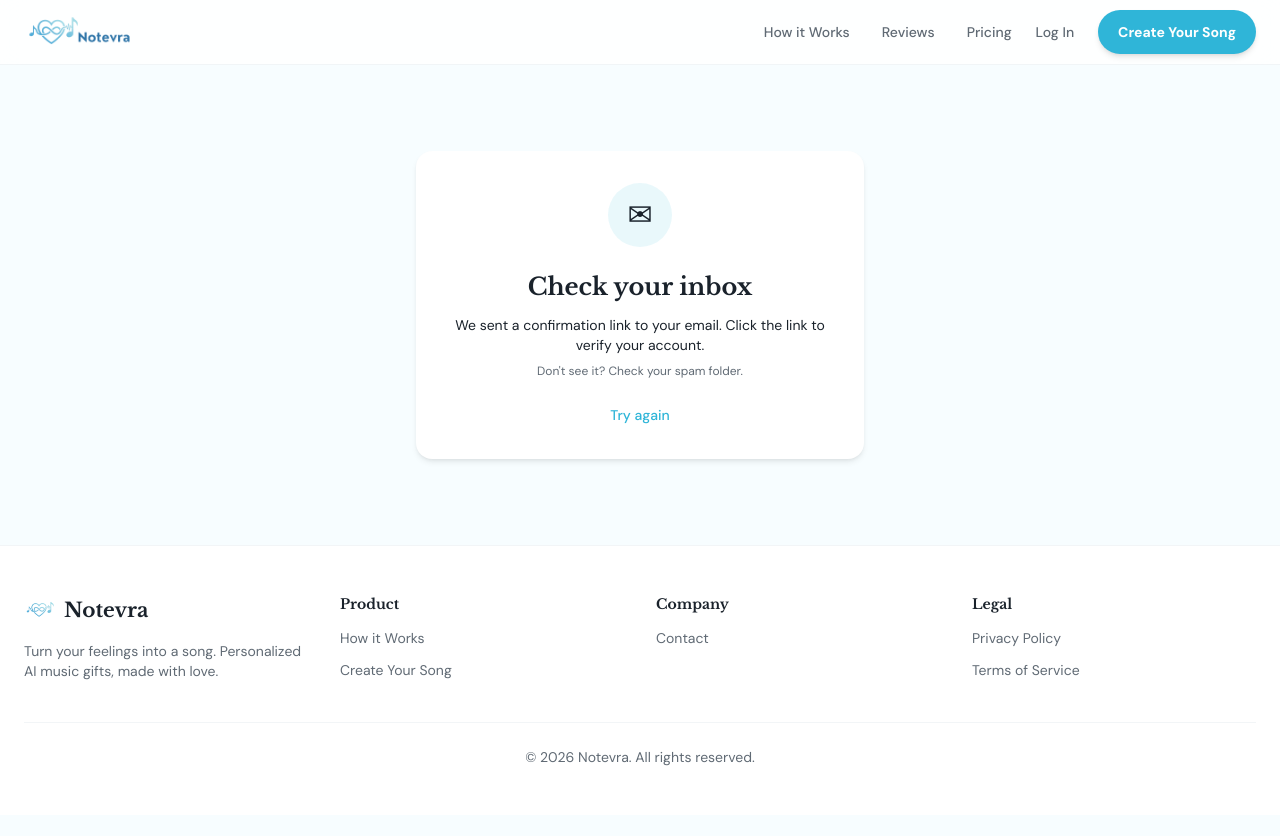
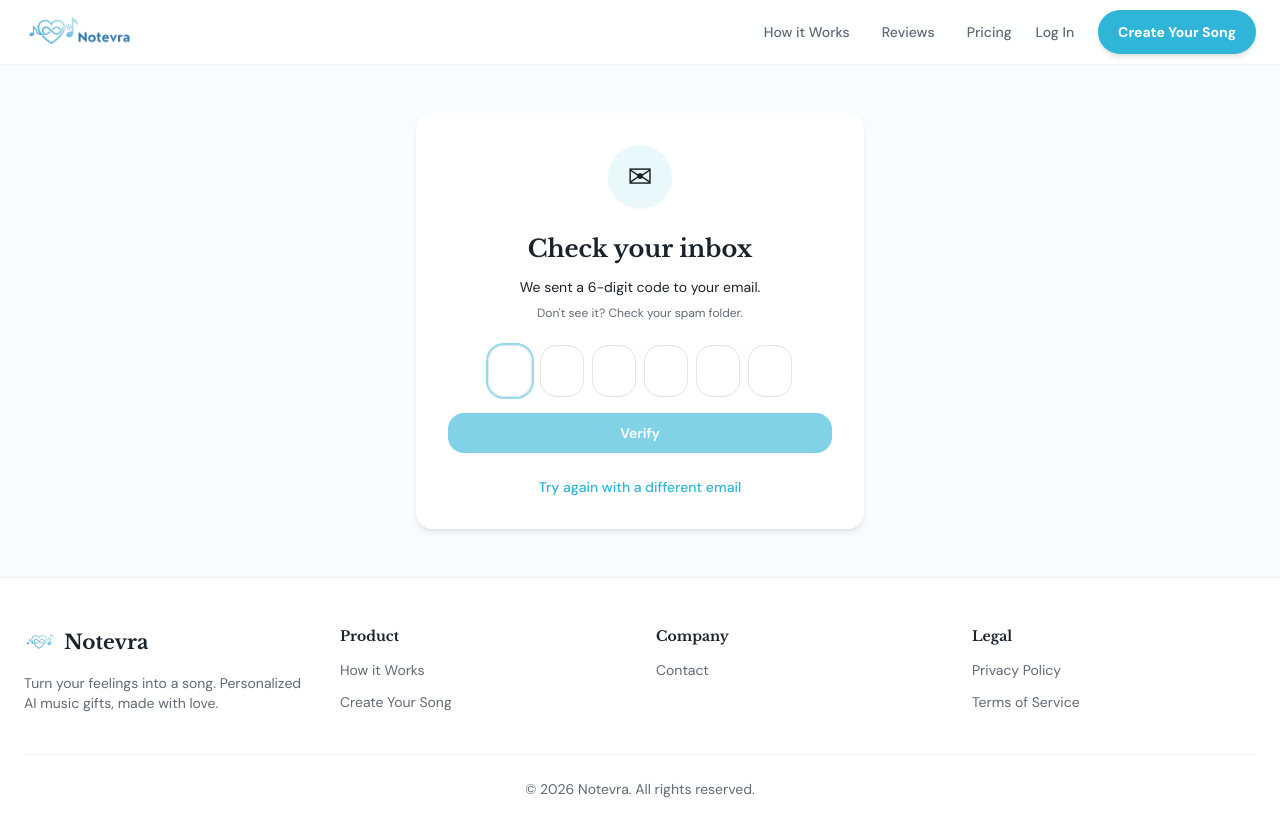
Before and after one commit to deeg9/MusicGenerator, a Next.js app: page /signup/check-email in a window 1280 px wide. Shown: the top 836 px of the page. Before the commit the page ends 815 px from the top, so only its background shows below. Built offline with nearby package versions, Linux system fonts and the light colour scheme; no server answers.

Commit message:
code sign up instead of click

```diff
--- a/src/app/signup/check-email/page.tsx
+++ b/src/app/signup/check-email/page.tsx
@@ -1,12 +1,111 @@
 'use client'
 
-import { Suspense } from 'react'
+import { Suspense, useState, useRef, useTransition } from 'react'
 import Link from 'next/link'
-import { useSearchParams } from 'next/navigation'
+import { useSearchParams, useRouter } from 'next/navigation'
+import { Loader2 } from 'lucide-react'
+import { createClient } from '@/lib/supabase/client'
+import { claimSongsForCurrentUser } from '@/app/auth/confirm/actions'
+
+const CODE_LENGTH = 6
 
 function CheckEmailContent() {
   const searchParams = useSearchParams()
-  const email = searchParams.get('email')
+  const router = useRouter()
+  const email = searchParams.get('email') ?? ''
+  const next = searchParams.get('next') ?? '/dashboard'
+
+  const [code, setCode] = useState<string[]>(Array(CODE_LENGTH).fill(''))
+  const [error, setError] = useState<string | null>(null)
+  const [isPending, startTransition] = useTransition()
+  const inputRefs = useRef<(HTMLInputElement | null)[]>([])
+
+  function handleChange(index: number, value: string) {
+    // Only allow digits
+    const digit = value.replace(/\D/g, '').slice(-1)
+    const newCode = [...code]
+    newCode[index] = digit
+    setCode(newCode)
+    setError(null)
+
+    // Auto-advance to next input
+    if (digit && index < CODE_LENGTH - 1) {
+      inputRefs.current[index + 1]?.focus()
+    }
+
+    // Auto-submit when all digits filled
+    if (digit && index === CODE_LENGTH - 1 && newCode.every(d => d !== '')) {
+      submitCode(newCode.join(''))
+    }
+  }
+
+  function handleKeyDown(index: number, e: React.KeyboardEvent) {
+    if (e.key === 'Backspace' && !code[index] && index > 0) {
+      inputRefs.current[index - 1]?.focus()
+    }
+  }
+
+  function handlePaste(e: React.ClipboardEvent) {
+    e.preventDefault()
+    const pasted = e.clipboardData.getData('text').replace(/\D/g, '').slice(0, CODE_LENGTH)
+    if (!pasted) return
+
+    const newCode = [...code]
+    for (let i = 0; i < CODE_LENGTH; i++) {
+      newCode[i] = pasted[i] || ''
+    }
+    setCode(newCode)
+
+    // Focus the next empty input or last input
+    const nextEmpty = newCode.findIndex(d => d === '')
+    inputRefs.current[nextEmpty === -1 ? CODE_LENGTH - 1 : nextEmpty]?.focus()
+
+    // Auto-submit if complete
+    if (newCode.every(d => d !== '')) {
+      submitCode(newCode.join(''))
+    }
+  }
+
+  function submitCode(otp: string) {
+    startTransition(async () => {
+      const supabase = createClient()
+      const { error: verifyError } = await supabase.auth.verifyOtp({
+        email,
+        token: otp,
+        type: 'signup',
+      })
+
+      if (verifyError) {
+        setError(verifyError.message === 'Token has expired or is invalid'
+          ? 'Invalid or expired code. Please try again.'
+          : verifyError.message
+        )
+        setCode(Array(CODE_LENGTH).fill(''))
+        inputRefs.current[0]?.focus()
+        return
+      }
+
+      // Claim anonymous songs (non-fatal)
+      try {
+        await claimSongsForCurrentUser()
+      } catch {
+        // Non-fatal
+      }
+
+      const safeNext = next.startsWith('/') ? next : '/dashboard'
+      router.push(safeNext)
+    })
+  }
+
+  function handleSubmit(e: React.FormEvent) {
+    e.preventDefault()
+    const otp = code.join('')
+    if (otp.length !== CODE_LENGTH) {
+      setError('Please enter the full 6-digit code.')
+      return
+    }
+    submitCode(otp)
+  }
 
   return (
     <main className="min-h-[60vh] flex items-center justify-center px-4 py-12">
@@ -20,21 +119,57 @@ function CheckEmailContent() {
         </h1>
 
         <p className="text-sm text-foreground mb-2">
-          We sent a confirmation link to{' '}
+          We sent a 6-digit code to{' '}
           {email ? <span className="font-medium">{email}</span> : 'your email'}.
-          Click the link to verify your account.
         </p>
 
         <p className="text-xs text-muted-foreground mb-6">
           Don&apos;t see it? Check your spam folder.
         </p>
 
-        <Link
-          href="/signup"
-          className="text-sm text-primary font-medium hover:underline"
-        >
-          Try again
-        </Link>
+        <form onSubmit={handleSubmit} className="space-y-4">
+          <div className="flex justify-center gap-2">
+            {Array.from({ length: CODE_LENGTH }).map((_, i) => (
+              <input
+                key={i}
+                ref={el => { inputRefs.current[i] = el }}
+                type="text"
+                inputMode="numeric"
+                autoComplete={i === 0 ? 'one-time-code' : 'off'}
+                maxLength={1}
+                value={code[i]}
+                onChange={e => handleChange(i, e.target.value)}
+                onKeyDown={e => handleKeyDown(i, e)}
+                onPaste={i === 0 ? handlePaste : undefined}
+                disabled={isPending}
+                className="w-11 h-13 text-center text-xl font-semibold rounded-lg border border-border focus:outline-none focus:ring-2 focus:ring-primary/50 disabled:opacity-50"
+                autoFocus={i === 0}
+              />
+            ))}
+          </div>
+
+          {error && (
+            <p className="text-sm text-red-600">{error}</p>
+          )}
+
+          <button
+            type="submit"
+            disabled={isPending || code.some(d => d === '')}
+            className="w-full bg-primary text-primary-foreground rounded-lg px-4 py-2.5 text-sm font-semibold hover:opacity-90 disabled:opacity-60 transition-opacity flex items-center justify-center gap-2"
+          >
+            {isPending && <Loader2 size={16} className="animate-spin" />}
+            Verify
+          </button>
+        </form>
+
+        <p className="mt-6 text-sm text-muted-foreground">
+          <Link
+            href="/signup"
+            className="text-primary font-medium hover:underline"
+          >
+            Try again with a different email
+          </Link>
+        </p>
       </div>
     </main>
   )
```
